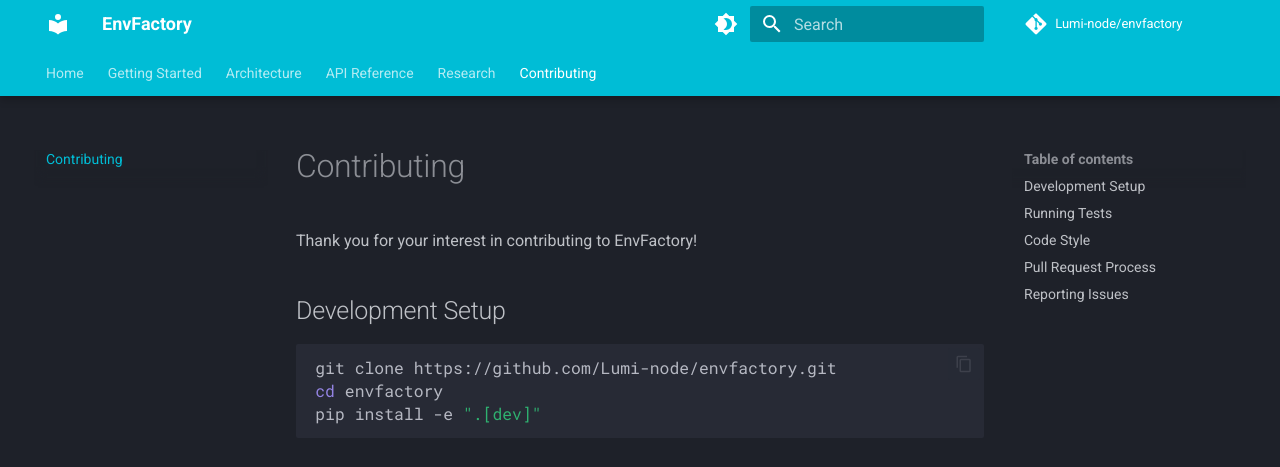
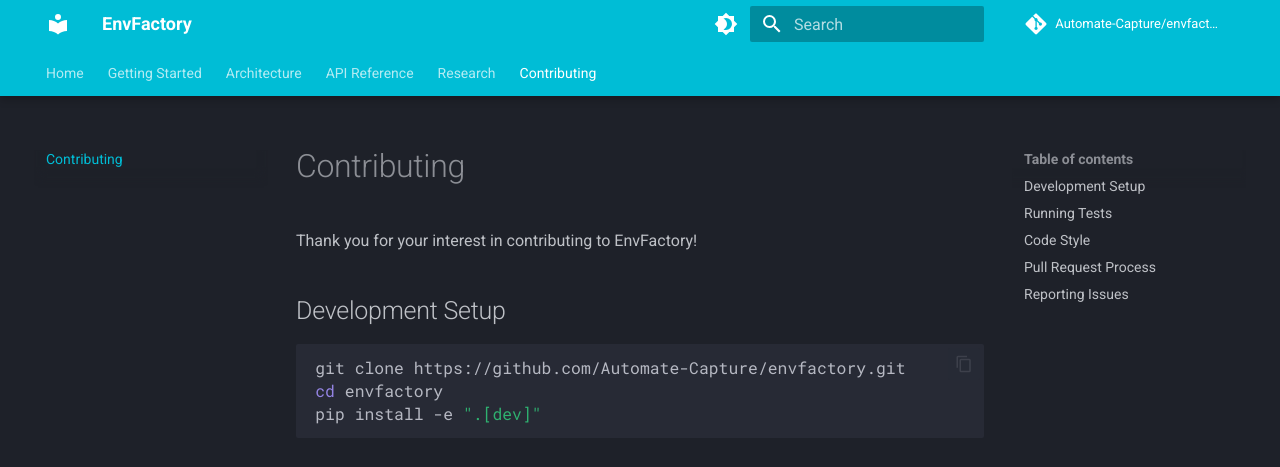
Before and after one commit to Automate-Capture/envfactory, an MkDocs documentation site: the page built from docs/contributing.md, in a window 1280 px wide and 900 px high. Shown: the top 467 px of the window. Built offline with MkDocs 1.6.1 and Material for MkDocs 9.7.7, drawn with Linux system fonts in a browser that asks for light colours; comment, search, counter and statistics services are not loaded.

Commit message:
Update research repository and documentation URLs for Automate Capture

````diff
--- a/docs/contributing.md
+++ b/docs/contributing.md
@@ -5,7 +5,7 @@
 ## Development Setup
 
 ```bash
-git clone https://github.com/Lumi-node/envfactory.git
+git clone https://github.com/Automate-Capture/envfactory.git
 cd envfactory
 pip install -e ".[dev]"
 ```
--- a/mkdocs.yml
+++ b/mkdocs.yml
@@ -1,10 +1,10 @@
 site_name: EnvFactory
-site_url: https://lumi-node.github.io/envfactory/
+site_url: https://automate-capture.github.io/envfactory/
 site_description: "Synthetic environments for training robust tool-use agents via trajectory synthesis"
 site_author: Andrew Young
-repo_url: https://github.com/Lumi-node/envfactory
-repo_name: Lumi-node/envfactory
-edit_uri: edit/main/docs/
+repo_url: https://github.com/Automate-Capture/envfactory
+repo_name: Automate-Capture/envfactory
+edit_uri: edit/master/docs/
 
 theme:
   name: material
@@ -62,7 +62,7 @@
 extra:
   social:
     - icon: fontawesome/brands/github
-      link: https://github.com/Lumi-node/envfactory
+      link: https://github.com/Automate-Capture/envfactory
   generator: false
 
 extra_css:
````
Also changed, not shown: CONTRIBUTING.md (+1 -1 lines), README.md (+6 -6 lines), SECURITY.md (+1 -1 lines), docs/getting-started/installation.md (+1 -1 lines), pyproject.toml (+4 -4 lines).
